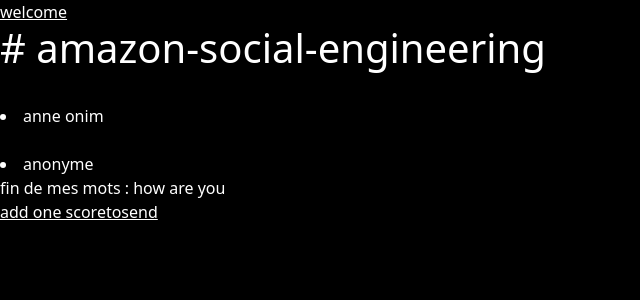
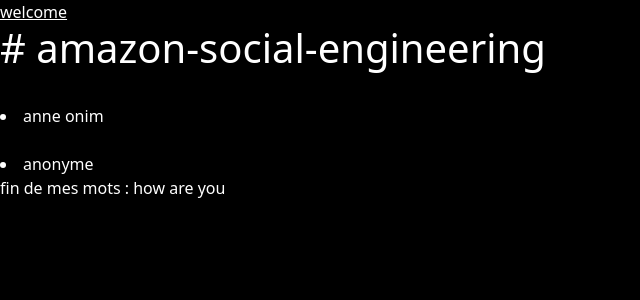
Before and after one commit to maridasi47500/amazon-social-engineering, a Flask app: page / in a window 1280 px wide. Shown: the top 300 px of the page, without its empty margins (0-640 px from the left). Run offline with Flask 3, Linux system fonts and the light colour scheme; data comes from the database, SQL or seed files in the repository.

Commit message:
wow dljfghsfj

```diff
--- a/app.py
+++ b/app.py
@@ -57,46 +57,3 @@
     one_user = query_db('select * from contacts where first_name = ?',
                 [the_username], one=True)
     return render_template("hey.html", users=user, one_user=one_user, the_title="my title")
-@app.route("/add_one_scoretosend", methods=["GET","POST"])
-def add_one_scoretosend():
-
-    if request.method == 'POST':
-
-        the_username = "anonyme"
-        hey=dict(request.form)
-
-
-        one_user = query_db("insert into scoretosend (title_score,composer,myscore,pic,time_signature,key_signature,receiver_name,receiver_email,message) values (:title_score,:composer,:myscore,:pic,:time_signature,:key_signature,:receiver_name,:receiver_email,:message)",hey, one=True)
-        mylastrowid=str(one_user["myid"])
-        user = query_db('select * from scoretosend')
-
-
-        file_pointer = open("./samplescoreexample.ly")
-        contents = file_pointer.read()
-        contents=contents.replace("KEYSCOREHERE", request.form["key_signature"].replace(" "," \\")).replace("TIMESCOREHERE", request.form["time_signature"]).replace("CONTENTSCOREHERE", request.form["myscore"])
-        file_pointer = open("./static/scores/scoretosend_myscore_sample_"+mylastrowid+".ly", "w")
-        file_pointer.write(contents)
-        file_pointer.close()
-        file_pointer = open("./static/scores/scoretosend_myscore_sample_"+mylastrowid+".html", "w")
-        file_pointer.write("<lilypond staffsize=34>"+contents+"</lilypond>")
-        file_pointer.close()
-        subprocess.run(["lilypond-book", "static/scores/scoretosend_myscore_sample_"+mylastrowid+".html", "-f", "html", "--output", "static/scores/samplescorescoretosend_myscore"+mylastrowid])
-
-        try:
-            f= open("static/scores/samplescorescoretosend_myscore"+mylastrowid+"/scoretosend_myscore_sample_"+mylastrowid+".html")
-            s = f.read()
-            soup = BeautifulSoup(s)
-
-            picvalue=dict({'pic': "static/scores/samplescoremyscore_mymusic"+mylastrowid+"/"+soup.find('img').get("src"), 'id': mylastrowid})
-        except:
-            picvalue=dict({'pic': "", "id": mylastrowid})
-        print(picvalue)
-
-        hello_there = query_db("update scoretosend set pic = :pic where id = :id",picvalue, one=True)
-
-        return render_template("scoretosendform.html", scoretosends=user, one_user=one_user, the_title="add new scoretosend")
-
-
-    user = query_db('select * from scoretosend')
-    one_user = query_db("select * from scoretosend limit 1", one=True)
-    return render_template("scoretosendform.html", scoretosends=user, one_user=one_user, the_title="add new scoretosend")
--- a/scaffold.py
+++ b/scaffold.py
@@ -261,7 +261,7 @@
 """.format(tablename=filename,columnname=paramname)
 
         mylastrowid+="""
-            picvalue=dict({'pic': "static/scores/samplescoremyscore_mymusic"+mylastrowid+"/"+soup.find('img').get("src"), 'id': mylastrowid})
+            picvalue=dict({'pic': "static/scores/samplescoremyscore_"""+columnname+""""+mylastrowid+"/"+soup.find('img').get("src"), 'id': mylastrowid})
         except:
             picvalue=dict({'pic': "", "id": mylastrowid})
         print(picvalue)
--- a/schema.sql
+++ b/schema.sql
@@ -26,15 +26,3 @@
 VALUES( '1', 'anonyme', 'noname', 'anonymous@email.fr', '+2653546434');
 INSERT OR IGNORE INTO contacts (contact_id, first_name, last_name, email, phone)
 VALUES( '2', 'anne onim', 'onim', 'anne.onim@email.com', '+86877779898');
-create table if not exists scoretosend(
-        id integer primary key autoincrement,
-        title_score text,
-            composer text,
-            myscore text,
-            pic text,
-            time_signature text,
-            key_signature text,
-            receiver_name text,
-            receiver_email text,
-            message text
-      , created_at TIMESTAMP NOT NULL DEFAULT CURRENT_TIMESTAMP                );
--- a/templates/base.html
+++ b/templates/base.html
@@ -30,4 +30,3 @@
 
 </body>
 </html>
-<a href="/add_one_scoretosend"> add one scoretosend</a>
--- a/templates/scoretosendform.html
+++ b/templates/scoretosendform.html
@@ -8,4 +8,8 @@
 <div class="field"><label for="somefieldscoretosendkey_signature">key_signature</label><input type="text" id="somefieldscoretosendkey_signature" name="key_signature"/></div>
 <div class="field"><label for="somefieldscoretosendreceiver_name">receiver_name</label><input type="text" id="somefieldscoretosendreceiver_name" name="receiver_name"/></div>
 <div class="field"><label for="somefieldscoretosendreceiver_email">receiver_email</label><input type="text" id="somefieldscoretosendreceiver_email" name="receiver_email"/></div>
-<div class="field"><label for="somefieldscoretosendmessage">message</label><input type="text" id="somefieldscoretosendmessage" name="message"/></div><div class="actions"><input type="submit"/></div></form>{% for x in scoretosends %}<p class="mytitle_score">{{x["title_score"] }}</p>{% endfor %}{% endblock %}{% block liens %}<a href="/">bienvenue</a><a href="/add_one_scoretosend"> add one scoretosend</a>{% endblock %}
+<div class="field"><label for="somefieldscoretosendmessage">message</label><input type="text" id="somefieldscoretosendmessage" name="message"/></div><div class="actions"><input type="submit"/></div></form>{% for x in scoretosends %}
+<p class="mytitle_score">{{x["title_score"] }}</p>
+<p class="mytitle_score"><img src="{{x["pic"] }}"/></p>
+
+{% endfor %}{% endblock %}{% block liens %}<a href="/">bienvenue</a><a href="/add_one_scoretosend"> add one scoretosend</a>{% endblock %}
```
Also changed, not shown: 1 other file.
